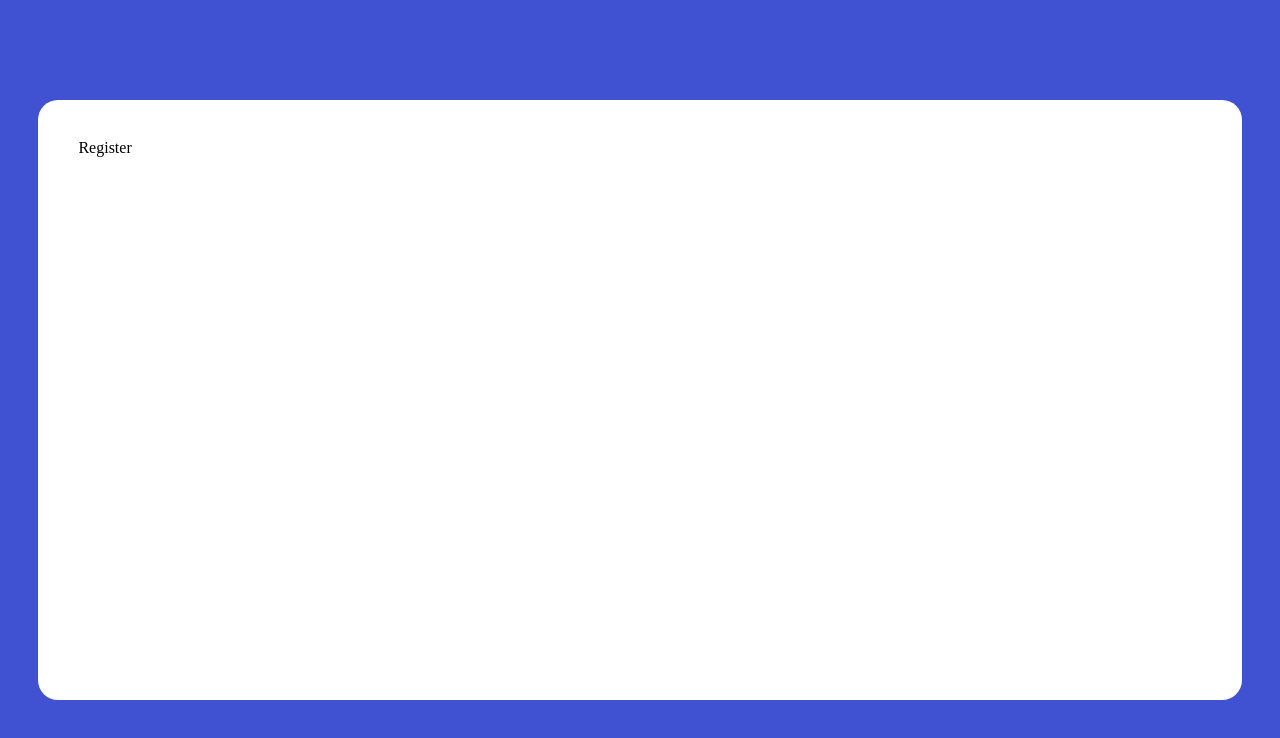
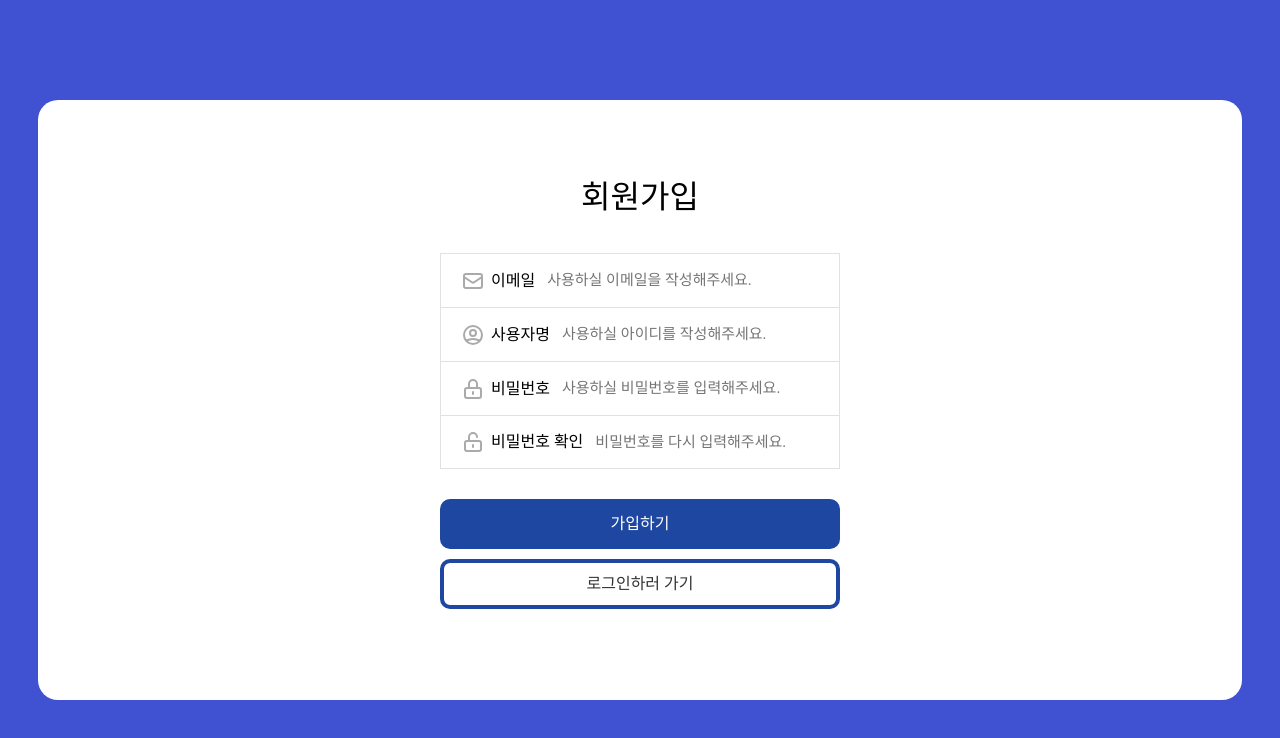
Before and after one commit to yousunzoo/board, a React (Vite) app: page /register in a window 1280 px wide. Shown: the top 738 px of the page. Built offline with nearby package versions, Linux system fonts and the light colour scheme.

Commit message:
:sparkles: 회원가입 페이지 퍼블리싱

```diff
--- /dev/null
+++ b/src/components/SignupForm.tsx
@@ -0,0 +1,52 @@
+import React from 'react';
+import * as S from '../styles/Signup';
+import { HiOutlineMail } from 'react-icons/hi';
+import { HiOutlineUserCircle, HiOutlineLockClosed, HiOutlineLockOpen } from 'react-icons/hi';
+import { useNavigate } from 'react-router-dom';
+
+function SignupForm() {
+	const navigate = useNavigate();
+	return (
+		<S.SignupForm>
+			<h1>회원가입</h1>
+			<S.InputArea>
+				<S.Label htmlFor='email'>
+					<HiOutlineMail />
+					이메일
+				</S.Label>
+				<S.Input id='email' name='email' placeholder='사용하실 이메일을 작성해주세요.' />
+			</S.InputArea>
+			<S.InputArea>
+				<S.Label htmlFor='username'>
+					<HiOutlineUserCircle />
+					사용자명
+				</S.Label>
+				<S.Input id='username' name='username' placeholder='사용하실 아이디를 작성해주세요.' />
+			</S.InputArea>
+			<S.InputArea>
+				<S.Label htmlFor='password'>
+					<HiOutlineLockClosed />
+					비밀번호
+				</S.Label>
+				<S.Input id='password' name='password' placeholder='사용하실 비밀번호를 입력해주세요.' />
+			</S.InputArea>
+			<S.InputArea>
+				<S.Label htmlFor='checkPassword'>
+					<HiOutlineLockOpen />
+					비밀번호 확인
+				</S.Label>
+				<S.Input id='checkPassword' name='checkPassword' placeholder='비밀번호를 다시 입력해주세요.' />
+			</S.InputArea>
+			<S.SignupButton>가입하기</S.SignupButton>
+			<S.LoginButton
+				type='button'
+				onClick={() => {
+					navigate('/login');
+				}}>
+				로그인하러 가기
+			</S.LoginButton>
+		</S.SignupForm>
+	);
+}
+
+export default SignupForm;
--- /dev/null
+++ b/src/pages/SignupPage.tsx
@@ -0,0 +1,8 @@
+import React from 'react';
+import SignupForm from '../components/SignupForm';
+
+function SignupPage() {
+	return <SignupForm />;
+}
+
+export default SignupPage;
--- a/src/routes/Router.tsx
+++ b/src/routes/Router.tsx
@@ -1,7 +1,7 @@
-import React from 'react';
 import { BrowserRouter, Route, Routes } from 'react-router-dom';
 import Layout from '../components/Layout';
 import LoginPage from '../pages/LoginPage';
+import SignupPage from '../pages/SignupPage';
 
 function Router() {
 	return (
@@ -10,7 +10,7 @@ function Router() {
 				<Route path='/' element={<Layout />}>
 					<Route path='/' element={<div>Home</div>} />
 					<Route path='/login' element={<LoginPage />} />
-					<Route path='/register' element={<div>Register</div>} />
+					<Route path='/register' element={<SignupPage />} />
 					<Route path='/posts' element={<div>posts</div>} />
 				</Route>
 			</Routes>
--- /dev/null
+++ b/src/styles/Signup.ts
@@ -0,0 +1,60 @@
+import styled from 'styled-components';
+export const SignupForm = styled.form`
+	width: 400px;
+	height: 100%;
+	margin: auto;
+	padding: 20px 0;
+	h1 {
+		text-align: center;
+		margin-bottom: 40px;
+	}
+`;
+
+export const InputArea = styled.div`
+	display: flex;
+	width: 100%;
+	height: 54px;
+	align-items: center;
+	padding: 0 20px;
+	border: 1px solid #e1e1e1;
+	&:not(:last-of-type) {
+		border-bottom: none;
+	}
+`;
+
+export const Label = styled.label`
+	margin-right: 10px;
+	display: flex;
+	height: 100%;
+	align-items: center;
+	svg {
+		width: 24px;
+		height: 24px;
+		color: #aaa;
+		margin-right: 6px;
+	}
+`;
+export const Input = styled.input`
+	flex: 1;
+	border: none;
+	font-size: 15px;
+	&:focus {
+		outline: none;
+	}
+`;
+
+export const SignupButton = styled.button`
+	width: 100%;
+	height: 50px;
+	margin-top: 30px;
+	border-radius: 10px;
+	background-color: #1d47a1;
+	color: white;
+`;
+
+export const LoginButton = styled(SignupButton)`
+	background-color: transparent;
+	border: 4px solid #1d47a1;
+	color: #333;
+	margin-top: 10px;
+`;
```
